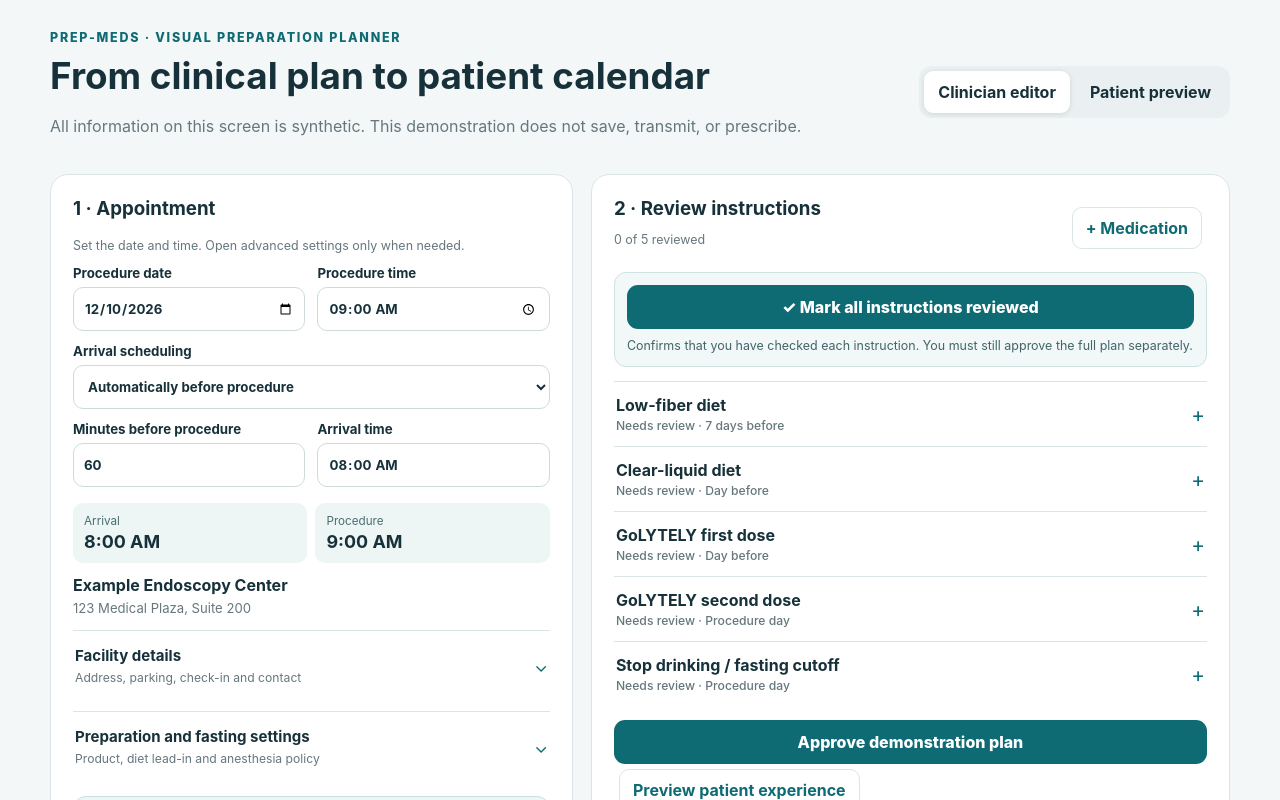
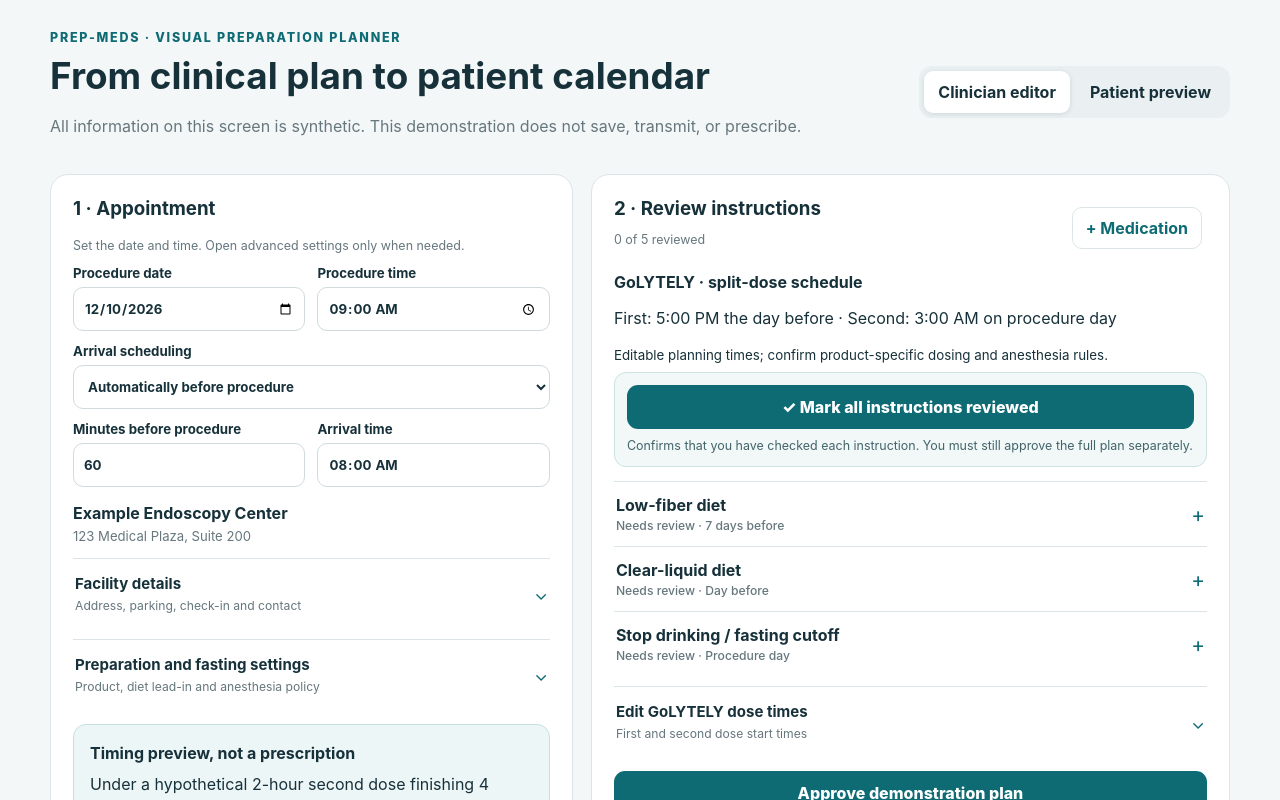
Before and after one commit to jedmedasr/PREP-MEDS, a Next.js app in the folder apps/web/: page / in a window 1280 px wide. Shown: the top 800 px of the page. Built offline with nearby package versions, Linux system fonts and the light colour scheme.

Commit message:
Consolidate dose controls, remove redundant timing cards and correct patient day label

```diff
--- a/apps/web/components/PreparationPlanner.tsx
+++ b/apps/web/components/PreparationPlanner.tsx
@@ -1,11 +1,11 @@
 'use client';
 import { useMemo, useState } from 'react';
-import { PREPS, DIET_GUIDE, addCalendarDays, calendarEvents, defaultInstructions, subtractMinutes, validatePlan, type Plan, type PlanInstruction, type PrepProduct } from '../lib/plan';
+import { PREPS, DIET_GUIDE, addCalendarDays, calendarEvents, defaultInstructions, standardPrepTimes, subtractMinutes, validatePlan, type Plan, type PlanInstruction, type PrepProduct } from '../lib/plan';
 
 const today = '2026-12-10'; // Synthetic demo date; never a patient record.
 function initialPlan(): Plan {
   return { product:'GoLYTELY', lowFiberDays:7, procedureDate:today, procedureTime:'09:00', arrivalTime:'08:00', arrivalMode:'offset', arrivalOffsetMinutes:60, facilityName:'Example Endoscopy Center', facilityAddress:'123 Medical Plaza, Suite 200', facilityParking:'Use the main parking garage.', facilityCheckIn:'Check in at the front desk.', facilityInstructions:'Bring your photo ID and arrange a responsible adult to take you home.', anesthesiaFastingPolicy:'strict-midnight',
-    protocolApproved:false, instructions:defaultInstructions('GoLYTELY') };
+    protocolApproved:false, instructions:defaultInstructions('GoLYTELY','09:00') };
 }
 function formatTime(time?:string) { if (!time) return 'All day'; const [h,m]=time.split(':').map(Number);return new Date(Date.UTC(2020,0,1,h??0,m??0)).toLocaleTimeString('en-US',{hour:'numeric',minute:'2-digit',timeZone:'UTC'}); }
 export function PreparationPlanner() {
@@ -22,7 +22,7 @@ export function PreparationPlanner() {
   function editItem(id:string,patch:Partial<PlanInstruction>) {
     setPlan(p=>({...p,approvedBy:undefined,approvedAt:undefined,instructions:p.instructions.map(x=>x.id===id?{...x,...patch,approved:false}:x)}));
   }
-  function changeProduct(product:PrepProduct) { setPlan(p=>({...p,product,instructions:defaultInstructions(product),approvedBy:undefined,approvedAt:undefined})); }
+  function changeProduct(product:PrepProduct) { setPlan(p=>({...p,product,instructions:defaultInstructions(product,p.procedureTime),approvedBy:undefined,approvedAt:undefined})); }
   function addMedication() {
     const id='med-'+(plan.instructions.filter(x=>x.kind==='medication').length+1);
     setPlan(p=>({...p,approvedBy:undefined,approvedAt:undefined,instructions:[...p.instructions,{id,title:'Medication (specify)',detail:'Clinician must enter an individualized instruction and verify medication management.',offsetDays:-1,kind:'medication',critical:true,approved:false}]}));
@@ -49,7 +49,17 @@ export function PreparationPlanner() {
     setPlan(p=>({...p,arrivalOffsetMinutes:value,arrivalTime:Number.isInteger(value)&&value>=0&&value<=360?subtractMinutes(p.procedureTime,value).time:p.arrivalTime,approvedBy:undefined,approvedAt:undefined}));
   }
   function setSchedule(field:'procedureDate'|'procedureTime'|'arrivalTime',value:string) {
-    setPlan(p=>({...p,[field]:value,...(field==='procedureTime' && p.arrivalMode==='offset' && /^([01]\\d|2[0-3]):[0-5]\\d$/.test(value)?{arrivalTime:subtractMinutes(value,p.arrivalOffsetMinutes??60).time}:{}),approvedBy:undefined,approvedAt:undefined}));
+    setPlan(p=>{
+      const updates:Partial<Plan> = {[field]:value};
+      if(field==='procedureTime' && /^([01]\\d|2[0-3]):[0-5]\\d$/.test(value)){
+        if(p.arrivalMode==='offset') updates.arrivalTime=subtractMinutes(value,p.arrivalOffsetMinutes??60).time;
+        const oldTiming=standardPrepTimes(p.procedureTime).secondStart;
+        const newTiming=standardPrepTimes(value).secondStart;
+        updates.instructions=p.instructions.map(item=>item.id==='prep-second' && item.time===oldTiming.time && item.offsetDays===oldTiming.dayOffset
+          ?{...item,time:newTiming.time,offsetDays:newTiming.dayOffset,approved:false}:item);
+      }
+      return {...p,...updates,approvedBy:undefined,approvedAt:undefined};
+    });
   }
   const days=useMemo(()=>{try{return Array.from({length:plan.lowFiberDays+1},(_,i)=>addCalendarDays(plan.procedureDate,i-plan.lowFiberDays))}catch{return []}},[plan.procedureDate,plan.lowFiberDays]);
   const selected=events.filter(e=>e.date===selectedDate && e.id!=='prep-second' && e.id!=='fasting' && e.id!=='diet-low' && e.id!=='diet-clear');
@@ -70,14 +80,14 @@ export function PreparationPlanner() {
       <div className="planner-switch"><button className={view==='clinician'?'active':''} onClick={()=>setView('clinician')}>Clinician editor</button><button className={view==='patient'?'active':''} onClick={()=>setView('patient')}>Patient preview</button></div></div>
     {view==='clinician'? <div className="planner-columns"><div className="planner-card">
       <h3>1 · Appointment</h3><p className="planner-muted">Set the date and time. Open advanced settings only when needed.</p>
-      <div className="planner-fields">
+      <div className="planner-fields planner-appointment-fields">
         <label>Procedure date<input type="date" value={plan.procedureDate} onChange={e=>{setSchedule('procedureDate',e.target.value);setSelectedDate(e.target.value)}} /></label>
         <label>Procedure time<input type="time" value={plan.procedureTime} onChange={e=>setSchedule('procedureTime',e.target.value)}/></label>
         <label className="planner-span-full">Arrival scheduling<select value={plan.arrivalMode??'manual'} onChange={e=>setArrivalMode(e.target.value as 'manual'|'offset')}><option value="offset">Automatically before procedure</option><option value="manual">Set arrival time manually</option></select></label>
         {plan.arrivalMode==='offset'?<label>Minutes before procedure<input type="number" min="0" max="360" value={plan.arrivalOffsetMinutes??60} onChange={e=>setArrivalOffset(Number(e.target.value))}/></label>:null}
         <label>Arrival time<input type="time" value={plan.arrivalTime} disabled={plan.arrivalMode==='offset'} onChange={e=>setSchedule('arrivalTime',e.target.value)}/></label>
       </div>
-<div className="planner-appointment-summary"><div><span>Arrival</span><strong>{formatTime(plan.arrivalTime)}</strong></div><div><span>Procedure</span><strong>{formatTime(plan.procedureTime)}</strong></div></div>
+
       <div className="planner-facility-summary"><strong>{plan.facilityName?.trim()||'Facility not set'}</strong><span>{plan.facilityAddress?.trim()||'Add a facility address below'}</span></div><details className="planner-settings"><summary><span><strong>Facility details</strong><small>Address, parking, check-in and contact</small></span><span aria-hidden="true">⌄</span></summary><div className="planner-settings-body">      <h3>Facility and arrival instructions</h3>
       <div className="planner-fields">
         <label>Facility name<input value={plan.facilityName??''} onChange={e=>updateFacility('facilityName',e.target.value)} placeholder="Endoscopy center or hospital"/></label>
@@ -101,8 +111,9 @@ export function PreparationPlanner() {
       <label className="planner-check"><input type="checkbox" checked={plan.protocolApproved} onChange={e=>setPlan(p=>({...p,protocolApproved:e.target.checked,approvedBy:undefined,approvedAt:undefined}))}/> Institutional product, dosing, timing, and anesthesia protocol independently reviewed</label>
     </div><div className="planner-card">
       <div className="planner-row"><div><h3>2 · Review instructions</h3><p className="planner-muted">{plan.instructions.filter(x=>x.approved).length} of {plan.instructions.length} reviewed</p></div><button className="planner-secondary" onClick={addMedication}>+ Medication</button></div>
+      <div className="planner-prep-overview"><strong>{plan.product} · split-dose schedule</strong><p>First: {formatTime(plan.instructions.find(x=>x.id==='prep-first')?.time)} the day before · Second: {formatTime(plan.instructions.find(x=>x.id==='prep-second')?.time)} {plan.instructions.find(x=>x.id==='prep-second')?.offsetDays===-1?'the day before':'on procedure day'}</p><small>Editable planning times; confirm product-specific dosing and anesthesia rules.</small></div>
       <div className="planner-review-toolbar"><button className="primary-button" type="button" onClick={reviewAllInstructions}>✓ Mark all instructions reviewed</button><p>Confirms that you have checked each instruction. You must still approve the full plan separately.</p></div>
-      {plan.instructions.map(item=><div className="planner-instruction" key={item.id}>
+      {plan.instructions.filter(item=>item.id!=='prep-first' && item.id!=='prep-second').map(item=><div className="planner-instruction" key={item.id}>
         <button type="button" className="planner-instruction-toggle" aria-expanded={expandedInstructions.includes(item.id)} onClick={()=>toggleInstruction(item.id)}><span><strong>{item.title}</strong><small>{item.approved?'✓ Reviewed':'Needs review'} · {item.offsetDays===0?'Procedure day':item.offsetDays===-1?'Day before':Math.abs(item.offsetDays)+' days before'}</small></span><span aria-hidden="true">{expandedInstructions.includes(item.id)?'−':'+'}</span></button>
         {expandedInstructions.includes(item.id)?<div className="planner-instruction-detail">
         <div className="planner-row"><strong>{item.kind==='diet'?'🥣':item.kind==='medication'?'💊':'🕒'} {item.title}</strong><span className="planner-tag">{item.critical?'Clinical approval':'Patient education'}</span></div>
@@ -113,6 +124,9 @@ export function PreparationPlanner() {
         {item.critical&&<label className="planner-label">Reason for individualized change / override<textarea rows={2} placeholder="Document reason if departing from the approved default protocol" value={item.overrideReason??''} onChange={e=>editItem(item.id,{overrideReason:e.target.value})}/></label>}
         <label className="planner-check"><input type="checkbox" checked={item.approved} onChange={e=>setPlan(p=>({...p,approvedBy:undefined,approvedAt:undefined,instructions:p.instructions.map(x=>x.id===item.id?{...x,approved:e.target.checked}:x)}))}/> Reviewed and approved for demonstration</label></div>:null}
       </div>)}
+      <details className="planner-settings planner-dose-editor"><summary><span><strong>Edit {plan.product} dose times</strong><small>First and second dose start times</small></span><span aria-hidden="true">⌄</span></summary><div className="planner-settings-body"><div className="planner-fields">
+      {plan.instructions.filter(item=>item.id==='prep-first'||item.id==='prep-second').map(item=><label key={item.id}>{item.id==='prep-first'?'First dose start':'Second dose start'}<input type="time" value={item.time??''} onChange={e=>editItem(item.id,{time:e.target.value||undefined})}/></label>)}
+      </div><p className="planner-muted">Check the calendar day for times crossing midnight. Review the product label and fluid requirements.</p></div></details>
       <button className="primary-button planner-final-approve" onClick={approve}>Approve demonstration plan</button>
       <button className="planner-secondary" onClick={()=>setView('patient')}>Preview patient experience</button>
       {showIssues&&<p className="planner-error">Review every instruction and confirm the institutional protocol before approval.</p>}
@@ -121,7 +135,7 @@ export function PreparationPlanner() {
       <div className="planner-patient-hero"><span>YOUR COLONOSCOPY GUIDE</span><h3>Feel ready, one day at a time.</h3><p>Procedure: {plan.procedureDate} at {formatTime(plan.procedureTime)} · {plan.product}</p><strong className={ready?'planner-ready':'planner-pending'}>{ready?'Demonstration plan reviewed':'Preview only — clinical instructions not approved'}</strong></div>
       {patientTab==='calendar' && isProcedureDay?<div className="planner-card" aria-label="Procedure location and arrival"><h3>Where to go on procedure day</h3><p><strong>Arrive at {formatTime(plan.arrivalTime)}</strong> for your {formatTime(plan.procedureTime)} procedure.</p><p><strong>{plan.facilityName?.trim()||'Ask your care team for the location'}</strong></p>{plan.facilityAddress?.trim()?<p>{plan.facilityAddress} · <a href={'https://www.google.com/maps/search/?api=1&query='+encodeURIComponent(plan.facilityAddress)} target="_blank" rel="noreferrer">Get directions</a></p>:null}{plan.facilityParking?.trim()?<p><strong>Parking and entrance:</strong> {plan.facilityParking}</p>:null}{plan.facilityCheckIn?.trim()?<p><strong>Check-in:</strong> {plan.facilityCheckIn}</p>:null}{plan.facilityInstructions?.trim()?<p><strong>Before you arrive:</strong> {plan.facilityInstructions}</p>:null}{plan.facilityPhone?.trim()?<p><strong>Questions?</strong> {plan.facilityPhone}</p>:null}</div>:null}
       {patientTab==='calendar'?<section className="planner-timing" aria-label="Plan for the selected day">
-        <div className="planner-timing-heading"><div><span className="planner-kicker">YOUR PLAN FOR {selectedDayLabel.toUpperCase()}</span><h3>{isProcedureDay?'Today is your colonoscopy':isClearDay?'Clear drinks only today':'Eat low-fiber foods today'}</h3><p>{isProcedureDay?'Follow the times below. They change when your procedure time changes.':isClearDay?'No solid food. Drink only the clear drinks on your list until your stop time.':'Today you may eat the low-fiber foods on your list. The day before your test is different.'}</p></div><span className="planner-procedure-pill">{isProcedureDay?'🏥 '+formatTime(plan.procedureTime):isClearDay?'🥤 DAY BEFORE':'🥣 PREP DAY'}</span></div>
+        <div className="planner-timing-heading"><div><span className="planner-kicker">YOUR PLAN FOR {selectedDayLabel.toUpperCase()}</span><h3>{isProcedureDay?'Today is your colonoscopy':isClearDay?'Clear drinks only today':'Eat low-fiber foods today'}</h3><p>{isProcedureDay?'Follow the times below. They change when your procedure time changes.':isClearDay?'No solid food. Drink only the clear drinks on your list until your stop time.':'Today you may eat the low-fiber foods on your list. The day before your test is different.'}</p></div><span className="planner-procedure-pill">{isProcedureDay?'🏥 '+formatTime(plan.procedureTime):isClearDay?'🥤 DAY BEFORE':'🥣 LOW-FIBER DAY'}</span></div>
         <div className="planner-timing-steps">
           {isLowFiberDay?<article className="planner-time-step"><div className="planner-time-rail"><span className="planner-time-icon">🥣</span></div><div className="planner-time-content"><span className="planner-step-label">TODAY'S FOOD PLAN</span><h4>Low-fiber foods</h4><p>You may eat white bread, rice, plain pasta, eggs, and chicken without skin. Do not eat nuts, seeds, popcorn, or raw vegetables.</p><p><strong>Important:</strong> The day before your test, you must switch to clear drinks only. You cannot eat these foods that day.</p><button className="planner-inline-link" onClick={()=>setPatientTab('food')}>See foods for this day →</button></div></article>:null}
           {isClearDay?<><article className="planner-time-step"><div className="planner-time-rail"><span className="planner-time-icon">🥤</span><span className="planner-time-line"/></div><div className="planner-time-content"><span className="planner-step-label">ALL DAY · FOOD & DRINK</span><h4>Clear drinks only. No food.</h4><p>You may have water, clear broth, apple juice without pulp, or plain tea. No bread, rice, eggs, soup with pieces, milk, or other solid food.</p><button className="planner-inline-link" onClick={()=>setPatientTab('food')}>See clear drinks for today →</button></div></article><article className="planner-time-step"><div className="planner-time-rail"><span className="planner-time-icon">🕔</span></div><div className="planner-time-content"><span className="planner-step-label">EVENING · FIRST BOWEL PREP DOSE</span><h4>{formatTime(plan.instructions.find(x=>x.id==='prep-first')?.time??'17:00')}</h4><p>Take the first dose of your bowel prep as your care team tells you. Use the mixing and drinking steps they gave you.</p>{second?.dayOffset===-1?<div className="planner-step-detail">Your second dose may start at <strong>{startTime} tonight</strong>. This is based on your test time and needs your team's approval.</div>:null}<div className="planner-step-detail">After midnight: no regular drinks. Your prescribed bowel prep and approved medicine may be exceptions.</div></div></article></>:null}
```
